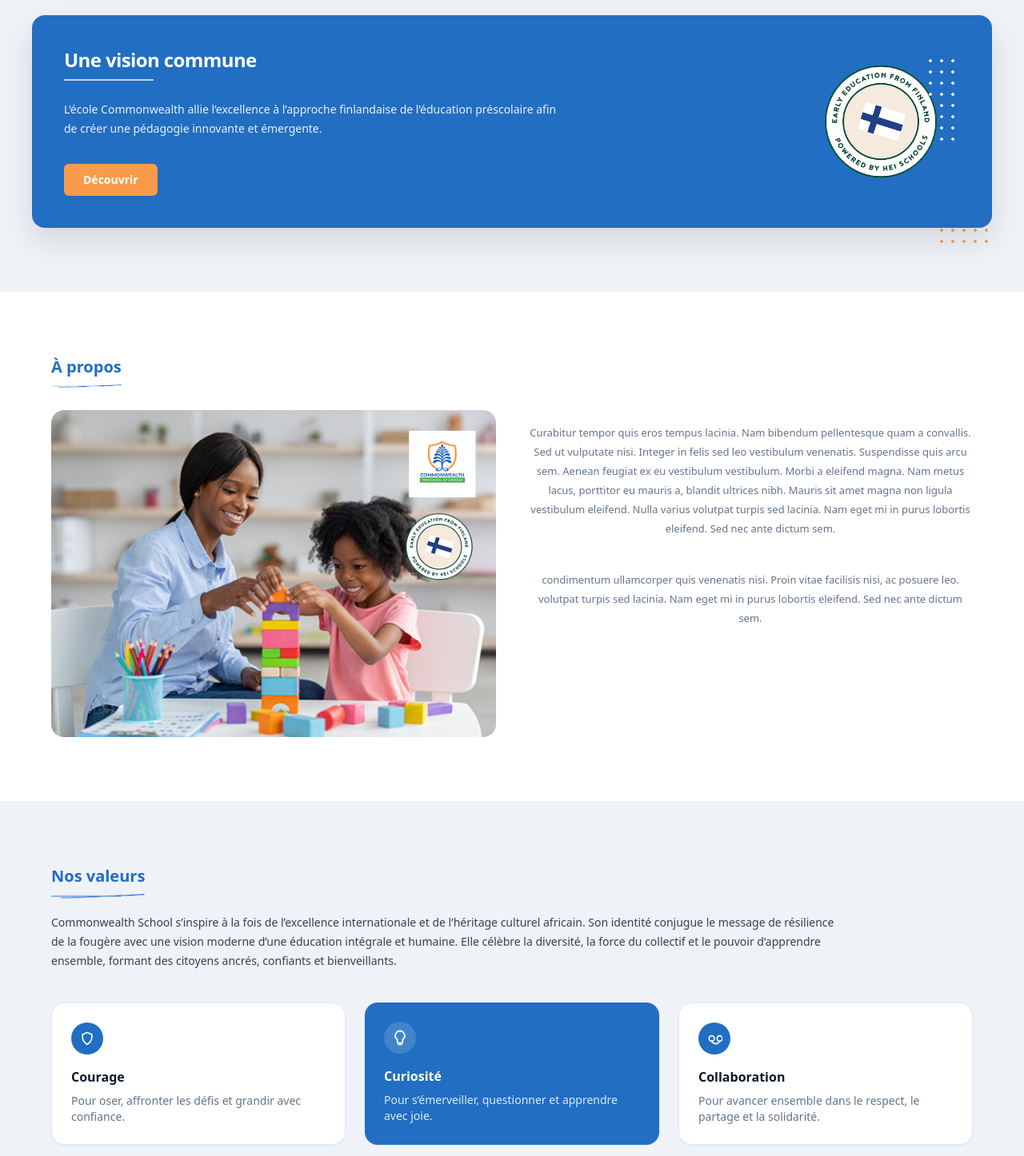
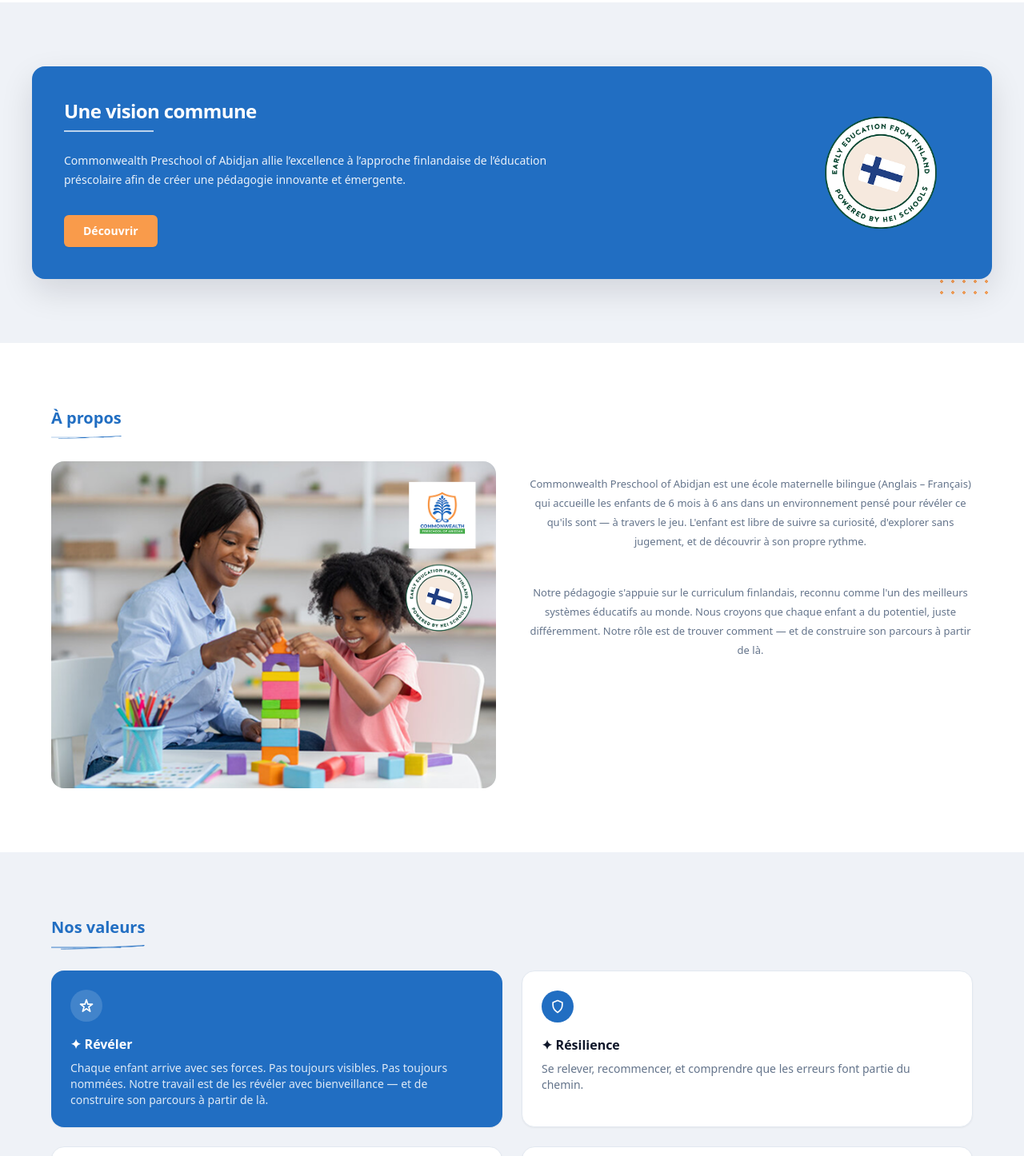
Before and after one commit to vwinv/commomwealth, a Nuxt app: page / in a window 1280 px wide. Shown: the part 760-2206 px from the top of the page at 80% size. Built offline with nearby package versions, Linux system fonts and the light colour scheme.

Commit message:
fiche parent ameliore, contenu site change

```diff
--- a/components/enrollment/EnrollmentStepFamille.vue
+++ b/components/enrollment/EnrollmentStepFamille.vue
@@ -202,7 +202,7 @@
             v-model.trim="emergency.phone"
             type="tel"
             class="enrollment-input"
-            placeholder="(219) 555-0114"
+            placeholder="{{ schoolPhone }}"
           />
         </EnrollmentField>
       </div>
@@ -221,12 +221,15 @@ import {
   parentRelationLabel,
   syncEmergencyFromSource,
 } from '~/utils/enrollment-family';
+import { useSchoolContact } from '~/composables/useSchoolContact';
 
 type EmergencySource = EnrollmentEmergencyDraft['source'];
 
 const parent = defineModel<EnrollmentParentDraft>('parent', { required: true });
 const guardian2 = defineModel<EnrollmentGuardian2Draft>('guardian2', { required: true });
 const emergency = defineModel<EnrollmentEmergencyDraft>('emergency', { required: true });
+
+const schoolPhone = useSchoolContact().value.phone;
 
 defineProps<{
   parentAccountLocked?: boolean;
--- a/composables/useParentSchoolInvoice.ts
+++ b/composables/useParentSchoolInvoice.ts
@@ -16,6 +16,7 @@ import {
   stableReceiptNumber,
   type ParentReceiptLine,
 } from '~/utils/parentReceiptHtml';
+import { resolveSchoolContact } from '~/utils/school-contact';
 
 export type BillingContactDto = {
   fullName: string | null;
@@ -180,15 +181,13 @@ export function useParentSchoolInvoice() {
   const { authFetchBlob } = useParentAuth();
 
   function branding() {
-    const p = config.public as Record<string, string | undefined>;
+    const c = resolveSchoolContact(config.public);
     return {
-      schoolDisplayName: p.schoolDisplayName ?? 'Commonwealth School',
-      contactEmail: p.schoolContactEmail ?? 'contact@commonwealth-school.com',
-      emergencyPhone: p.schoolEmergencyPhone ?? '(219) 555-0114',
-      administrationEmail: p.schoolAdministrationEmail ?? 'administration@commonwealth-school.com',
-      paymentModesLine:
-        p.schoolPaymentModes ??
-        "Virement bancaire · Wave · Orange Money · Espèces (caisse de l'école)",
+      schoolDisplayName: c.displayName,
+      contactEmail: c.contactEmail,
+      emergencyPhone: c.emergencyPhone,
+      administrationEmail: c.administrationEmail,
+      paymentModesLine: c.paymentModes,
     };
   }
 
--- /dev/null
+++ b/composables/useSchoolContact.ts
@@ -0,0 +1,6 @@
+import { resolveSchoolContact } from '~/utils/school-contact';
+
+export function useSchoolContact() {
+  const config = useRuntimeConfig();
+  return computed(() => resolveSchoolContact(config.public));
+}
--- a/i18n/locales/fr.json
+++ b/i18n/locales/fr.json
@@ -1,7 +1,7 @@
 {
   "meta": {
     "homeTitle": "Accueil",
-    "homeDescription": "The Commonwealth School — maternelle d’Abidjan."
+    "homeDescription": "Commonwealth Preschool of Abidjan — maternelle d’Abidjan."
   },
   "header": {
     "navAria": "Navigation principale",
@@ -24,30 +24,32 @@
   },
   "home": {
     "hero": {
-      "subtitle": "Maternelle d’Abidjan",
+      "title": "Commonwealth Preschool of Abidjan",
+      "subtitle": "L'École à la Finlandaise",
       "tagline": "Courage. Curiosité. Collaboration.",
       "cta": "Inscrivez votre enfant"
     },
     "partnership": {
       "title": "Une vision commune",
-      "body": "L’école Commonwealth allie l’excellence à l’approche finlandaise de l’éducation préscolaire afin de créer une pédagogie innovante et émergente.",
+      "body": "Commonwealth Preschool of Abidjan allie l’excellence à l’approche finlandaise de l’éducation préscolaire afin de créer une pédagogie innovante et émergente.",
       "cta": "Découvrir",
       "imgAlt": "Partenariat"
     },
     "about": {
       "title": "À propos",
-      "p1": "Curabitur tempor quis eros tempus lacinia. Nam bibendum pellentesque quam a convallis. Sed ut vulputate nisi. Integer in felis sed leo vestibulum venenatis. Suspendisse quis arcu sem. Aenean feugiat ex eu vestibulum vestibulum. Morbi a eleifend magna. Nam metus lacus, porttitor eu mauris a, blandit ultrices nibh. Mauris sit amet magna non ligula vestibulum eleifend. Nulla varius volutpat turpis sed lacinia. Nam eget mi in purus lobortis eleifend. Sed nec ante dictum sem.",
-      "p2": "condimentum ullamcorper quis venenatis nisi. Proin vitae facilisis nisi, ac posuere leo. volutpat turpis sed lacinia. Nam eget mi in purus lobortis eleifend. Sed nec ante dictum sem."
+      "p1": "Commonwealth Preschool of Abidjan est une école maternelle bilingue (Anglais – Français) qui accueille les enfants de 6 mois à 6 ans dans un environnement pensé pour révéler ce qu'ils sont — à travers le jeu. L'enfant est libre de suivre sa curiosité, d'explorer sans jugement, et de découvrir à son propre rythme.",
+      "p2": "Notre pédagogie s'appuie sur le curriculum finlandais, reconnu comme l'un des meilleurs systèmes éducatifs au monde. Nous croyons que chaque enfant a du potentiel, juste différemment. Notre rôle est de trouver comment — et de construire son parcours à partir de là."
     },
     "values": {
       "title": "Nos valeurs",
-      "intro": "Commonwealth School s’inspire à la fois de l’excellence internationale et de l’héritage culturel africain. Son identité conjugue le message de résilience de la fougère avec une vision moderne d’une éducation intégrale et humaine. Elle célèbre la diversité, la force du collectif et le pouvoir d’apprendre ensemble, formant des citoyens ancrés, confiants et bienveillants.",
-      "courageTitle": "Courage",
-      "courageBody": "Pour oser, affronter les défis et grandir avec confiance.",
+      "revealTitle": "Révéler",
+      "revealBody": "Chaque enfant arrive avec ses forces. Pas toujours visibles. Pas toujours nommées. Notre travail est de les révéler avec bienveillance — et de construire son parcours à partir de là.",
+      "resilienceTitle": "Résilience",
+      "resilienceBody": "Se relever, recommencer, et comprendre que les erreurs font partie du chemin.",
       "curiosityTitle": "Curiosité",
-      "curiosityBody": "Pour s’émerveiller, questionner et apprendre avec joie.",
+      "curiosityBody": "Questionner, explorer et apprendre sans limite.",
       "collabTitle": "Collaboration",
-      "collabBody": "Pour avancer ensemble dans le respect, le partage et la solidarité."
+      "collabBody": "Apprendre ensemble, respecter les différences et construire une communauté."
     },
     "gallery": {
       "title": "Galerie photos"
--- a/nuxt.config.ts
+++ b/nuxt.config.ts
@@ -54,11 +54,21 @@ export default defineNuxtConfig({
       showTempPasswordOnUserCreate:
         process.env.NUXT_PUBLIC_SHOW_TEMP_PASSWORD_ON_USER_CREATE === 'true' ||
         process.env.SHOW_TEMP_PASSWORD_ON_USER_CREATE === 'true',
-      schoolDisplayName: 'Commonwealth School',
-      schoolContactEmail: 'contact@commonwealth-school.com',
-      schoolAdministrationEmail: 'administration@commonwealth-school.com',
-      schoolEmergencyPhone: '(219) 555-0114',
+      schoolDisplayName: process.env.NUXT_PUBLIC_SCHOOL_DISPLAY_NAME || 'Commonwealth Preschool of Abidjan',
+      schoolAddress:
+        process.env.NUXT_PUBLIC_SCHOOL_ADDRESS ||
+        '19 Rue le Perce-Neige, Riviera 6, Cocody, Abidjan',
+      schoolPhone: process.env.NUXT_PUBLIC_SCHOOL_PHONE || '+225 07 11 77 77 01',
+      schoolPhoneTel: process.env.NUXT_PUBLIC_SCHOOL_PHONE_TEL || '+2250711777701',
+      schoolDirectionEmail:
+        process.env.NUXT_PUBLIC_SCHOOL_DIRECTION_EMAIL || 'direction@commonwealth-school.com',
+      schoolContactEmail:
+        process.env.NUXT_PUBLIC_SCHOOL_CONTACT_EMAIL || 'direction@commonwealth-school.com',
+      schoolAdministrationEmail:
+        process.env.NUXT_PUBLIC_SCHOOL_ADMINISTRATION_EMAIL || 'direction@commonwealth-school.com',
+      schoolEmergencyPhone: process.env.NUXT_PUBLIC_SCHOOL_EMERGENCY_PHONE || '+225 07 11 77 77 01',
       schoolPaymentModes:
+        process.env.NUXT_PUBLIC_SCHOOL_PAYMENT_MODES ||
         "Virement bancaire · Wave · Orange Money · Espèces (caisse de l'école)",
     },
   },
--- a/pages/index.vue
+++ b/pages/index.vue
@@ -4,7 +4,6 @@
     <section class="w-full">
       <RevealSection extra-class="mx-auto max-w-[1200px] px-4 py-16 sm:px-6 sm:py-24 lg:px-0 lg:py-36">
         <div class="grid grid-cols-1 items-center gap-10 lg:grid-cols-[1.25fr_0.75fr] lg:gap-10">
-          <!-- Mobile / tablette : images en premier ; lg+ : colonne droite -->
           <div class="order-1 flex items-center justify-center lg:order-2">
             <div class="animate-hero-bounce relative isolate w-full max-w-[340px]">
               <img
@@ -31,11 +30,10 @@
             </div>
           </div>
 
-          <!-- Mobile / tablette : texte en dessous + marge gauche ; lg+ : colonne gauche -->
           <div class="order-2 ml-4 sm:ml-8 lg:order-1 lg:ml-0 lg:-ml-20 lg:pl-0">
             <h1 class="leading-[1.05]">
               <span class="relative inline-block text-[32px] font-extrabold tracking-tight text-brandBlue sm:text-[40px] lg:text-[46px] xl:text-[54px]">
-                The Commonwealth School
+                {{ t('home.hero.title') }}
                 <img
                   class="pointer-events-none absolute left-16 top-full mt-2 w-[140px] sm:left-24 sm:w-[180px] lg:left-32 lg:w-[220px]"
                   :src="traitImg"
@@ -43,7 +41,7 @@
                   aria-hidden="true"
                 />
               </span>
-              <span class="block text-[28px] font-light tracking-tight text-brandBlue/90 sm:text-[36px] lg:text-[42px] xl:text-[50px]">
+              <span class="mt-6 block text-[28px] font-light tracking-tight text-brandBlue/90 sm:mt-8 sm:text-[36px] lg:text-[42px] xl:text-[50px]">
                 {{ t('home.hero.subtitle') }}
               </span>
             </h1>
@@ -108,14 +106,6 @@
 
             <div class="relative -translate-x-2 lg:-translate-x-6">
               <img class="h-[150px] w-[150px] object-contain" :src="partenariatImg" :alt="t('home.partnership.imgAlt')" />
-              <div
-                class="pointer-events-none absolute -right-6 -top-2 hidden h-[110px] w-[44px] lg:block"
-                aria-hidden="true"
-                style="
-                  background-image: radial-gradient(rgba(255, 255, 255, 0.9) 2px, transparent 2px);
-                  background-size: 14px 14px;
-                "
-              />
             </div>
           </div>
         </RevealSection>
@@ -140,18 +130,11 @@
         <div class="grid grid-cols-1 items-start gap-10 lg:grid-cols-[1fr_1fr]">
           <div class="relative overflow-hidden rounded-2xl bg-slate-100">
             <img class="h-full w-full object-cover" :src="aproposImg" alt="" />
-
-
           </div>
 
           <div class="text-[13px] leading-6 text-slate-500 lg:pt-4">
-            <p class="text-center">
-              {{ t('home.about.p1') }}
-            </p>
-
-            <p class="mt-10 text-center">
-              {{ t('home.about.p2') }}
-            </p>
+            <p class="text-center">{{ t('home.about.p1') }}</p>
+            <p class="mt-10 text-center">{{ t('home.about.p2') }}</p>
           </div>
         </div>
       </RevealSection>
@@ -170,12 +153,26 @@
           />
         </div>
 
-        <p class="mt-8 max-w-[980px] text-sm leading-6 text-slate-700">
-          {{ t('home.values.intro') }}
-        </p>
+        <div class="mt-10 grid grid-cols-1 gap-6 sm:grid-cols-2">
+          <RevealSection
+            extra-class="rounded-2xl bg-brandBlue p-6 text-white shadow-sm sm:col-span-2 lg:col-span-1"
+            :delay="170"
+          >
+            <div class="mb-4 inline-flex h-10 w-10 items-center justify-center rounded-full bg-white/15 text-white">
+              <svg viewBox="0 0 24 24" fill="none" class="h-5 w-5" aria-hidden="true">
+                <path
+                  d="M12 3l2.2 6.8H21l-5.5 4 2.1 6.7L12 16.5 6.4 20.5l2.1-6.7L3 9.8h6.8L12 3Z"
+                  stroke="currentColor"
+                  stroke-width="2"
+                  stroke-linejoin="round"
+                />
+              </svg>
+            </div>
+            <div class="font-semibold">✦ {{ t('home.values.revealTitle') }}</div>
+            <div class="mt-2 text-sm text-white/85">{{ t('home.values.revealBody') }}</div>
+          </RevealSection>
 
-        <div class="mt-10 grid grid-cols-1 gap-6 lg:grid-cols-3">
-          <RevealSection extra-class="rounded-2xl border border-slate-200 bg-white p-6 shadow-sm" :delay="170">
+          <RevealSection extra-class="rounded-2xl border border-slate-200 bg-white p-6 shadow-sm" :delay="210">
             <div class="mb-4 inline-flex h-10 w-10 items-center justify-center rounded-full bg-brandBlue text-white">
               <svg viewBox="0 0 24 24" fill="none" class="h-5 w-5" aria-hidden="true">
                 <path
@@ -186,12 +183,12 @@
                 />
               </svg>
             </div>
-            <div class="font-semibold text-slate-900">{{ t('home.values.courageTitle') }}</div>
-            <div class="mt-2 text-sm text-slate-500">{{ t('home.values.courageBody') }}</div>
+            <div class="font-semibold text-slate-900">✦ {{ t('home.values.resilienceTitle') }}</div>
+            <div class="mt-2 text-sm text-slate-500">{{ t('home.values.resilienceBody') }}</div>
           </RevealSection>
 
-          <RevealSection extra-class="rounded-2xl bg-brandBlue p-6 text-white shadow-sm" :delay="210">
-            <div class="mb-4 inline-flex h-10 w-10 items-center justify-center rounded-full bg-white/15 text-white">
+          <RevealSection extra-class="rounded-2xl border border-slate-200 bg-white p-6 shadow-sm" :delay="250">
+            <div class="mb-4 inline-flex h-10 w-10 items-center justify-center rounded-full bg-brandBlue text-white">
               <svg viewBox="0 0 24 24" fill="none" class="h-5 w-5" aria-hidden="true">
                 <path
                   d="M12 2a7 7 0 0 0-4 12.7V18a2 2 0 0 0 2 2h4a2 2 0 0 0 2-2v-3.3A7 7 0 0 0 12 2Z"
@@ -202,11 +199,11 @@
                 <path d="M9 22h6" stroke="currentColor" stroke-width="2" stroke-linecap="round" />
               </svg>
             </div>
-            <div class="font-semibold">{{ t('home.values.curiosityTitle') }}</div>
-            <div class="mt-2 text-sm text-white/85">{{ t('home.values.curiosityBody') }}</div>
+            <div class="font-semibold text-slate-900">✦ {{ t('home.values.curiosityTitle') }}</div>
+            <div class="mt-2 text-sm text-slate-500">{{ t('home.values.curiosityBody') }}</div>
           </RevealSection>
 
-          <RevealSection extra-class="rounded-2xl border border-slate-200 bg-white p-6 shadow-sm" :delay="250">
+          <RevealSection extra-class="rounded-2xl border border-slate-200 bg-white p-6 shadow-sm" :delay="290">
             <div class="mb-4 inline-flex h-10 w-10 items-center justify-center rounded-full bg-brandBlue text-white">
               <svg viewBox="0 0 24 24" fill="none" class="h-5 w-5" aria-hidden="true">
                 <path
@@ -229,10 +226,8 @@
                 />
               </svg>
             </div>
-            <div class="font-semibold text-slate-900">{{ t('home.values.collabTitle') }}</div>
-            <div class="mt-2 text-sm text-slate-500">
-              {{ t('home.values.collabBody') }}
-            </div>
+            <div class="font-semibold text-slate-900">✦ {{ t('home.values.collabTitle') }}</div>
+            <div class="mt-2 text-sm text-slate-500">{{ t('home.values.collabBody') }}</div>
           </RevealSection>
         </div>
       </RevealSection>
@@ -312,7 +307,6 @@ useHead({
 </script>
 
 <style scoped>
-/* Rebond infini : pic puis amortissements avant de reposer. */
 @keyframes hero-bounce {
   0%,
   100% {
--- /dev/null
+++ b/utils/school-contact.ts
@@ -0,0 +1,61 @@
+/** Coordonnées officielles de l'établissement (valeurs par défaut si non surchargées en config). */
+export const SCHOOL_CONTACT_DEFAULTS = {
+  displayName: 'Commonwealth Preschool of Abidjan',
+  address: '19 Rue le Perce-Neige, Riviera 6, Cocody, Abidjan',
+  phone: '+225 07 11 77 77 01',
+  directionEmail: 'direction@commonwealth-school.com',
+  paymentModes:
+    "Virement bancaire · Wave · Orange Money · Espèces (caisse de l'école)",
+} as const;
+
+export type SchoolContactInfo = {
+  displayName: string;
+  address: string;
+  phone: string;
+  phoneTel: string;
+  directionEmail: string;
+  contactEmail: string;
+  administrationEmail: string;
+  emergencyPhone: string;
+  paymentModes: string;
+};
+
+export function phoneToTelHref(phone: string): string {
+  const digits = phone.replace(/[^\d+]/g, '');
+  return digits ? `tel:${digits}` : '';
+}
+
+export function emailToMailtoHref(email: string): string {
+  return email.trim() ? `mailto:${email.trim()}` : '';
+}
+
+export function resolveSchoolContact(publicConfig: {
+  schoolDisplayName?: string;
+  schoolAddress?: string;
+  schoolPhone?: string;
+  schoolPhoneTel?: string;
+  schoolDirectionEmail?: string;
+  schoolContactEmail?: string;
+  schoolAdministrationEmail?: string;
+  schoolEmergencyPhone?: string;
+  schoolPaymentModes?: string;
+}): SchoolContactInfo {
+  const phone = publicConfig.schoolPhone?.trim() || SCHOOL_CONTACT_DEFAULTS.phone;
+  const directionEmail =
+    publicConfig.schoolDirectionEmail?.trim() ||
+    publicConfig.schoolContactEmail?.trim() ||
+    publicConfig.schoolAdministrationEmail?.trim() ||
+    SCHOOL_CONTACT_DEFAULTS.directionEmail;
+
+  return {
+    displayName: publicConfig.schoolDisplayName?.trim() || SCHOOL_CONTACT_DEFAULTS.displayName,
+    address: publicConfig.schoolAddress?.trim() || SCHOOL_CONTACT_DEFAULTS.address,
+    phone,
+    phoneTel: publicConfig.schoolPhoneTel?.trim() || phone.replace(/[^\d+]/g, ''),
+    directionEmail,
+    contactEmail: publicConfig.schoolContactEmail?.trim() || directionEmail,
+    administrationEmail: publicConfig.schoolAdministrationEmail?.trim() || directionEmail,
+    emergencyPhone: publicConfig.schoolEmergencyPhone?.trim() || phone,
+    paymentModes: publicConfig.schoolPaymentModes?.trim() || SCHOOL_CONTACT_DEFAULTS.paymentModes,
+  };
+}
```
Also changed, not shown: components/SiteFooter.vue (+24 -5 lines), i18n/locales/en.json (+12 -10 lines), pages/contact.vue (+45 -23 lines).
